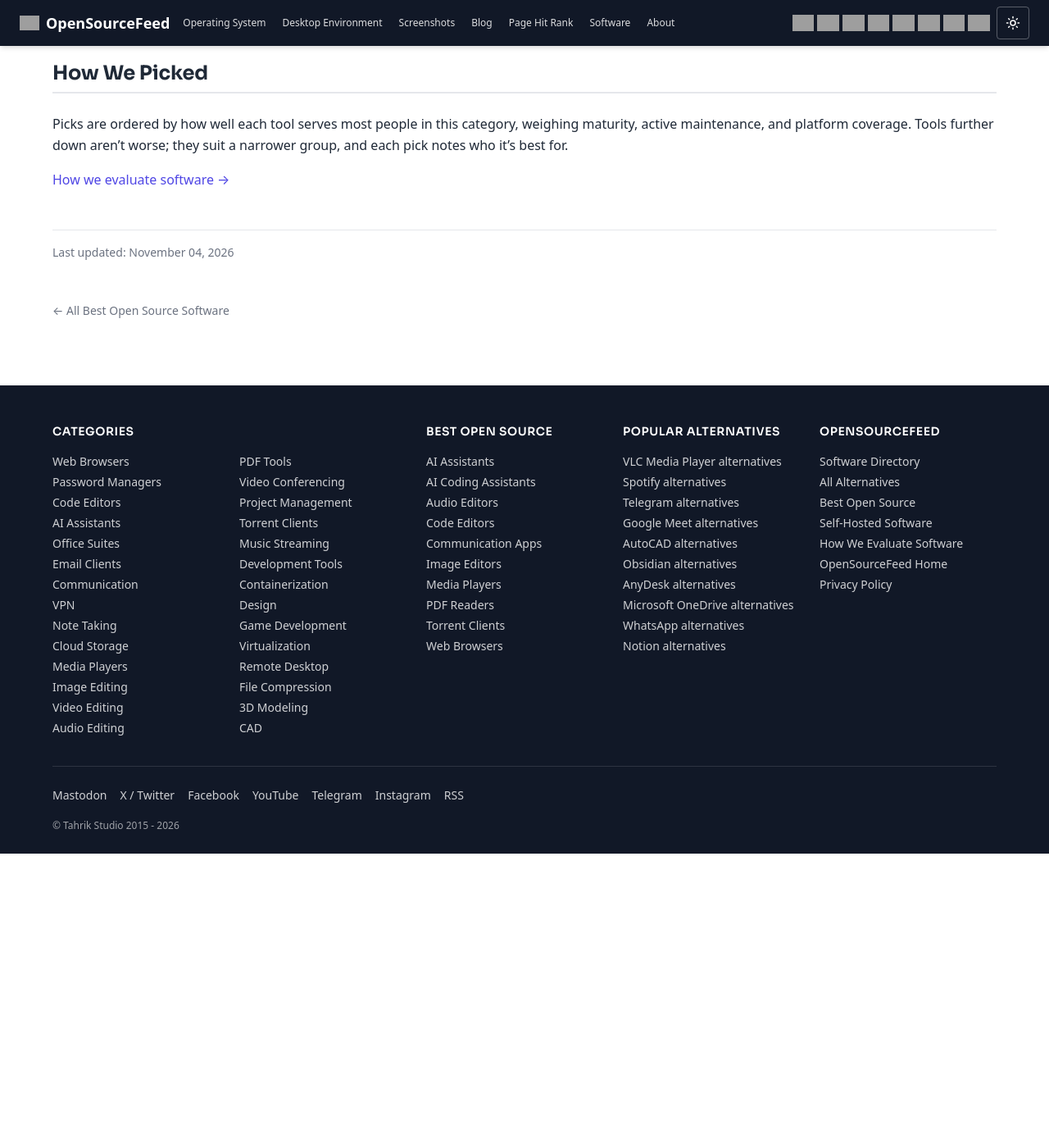
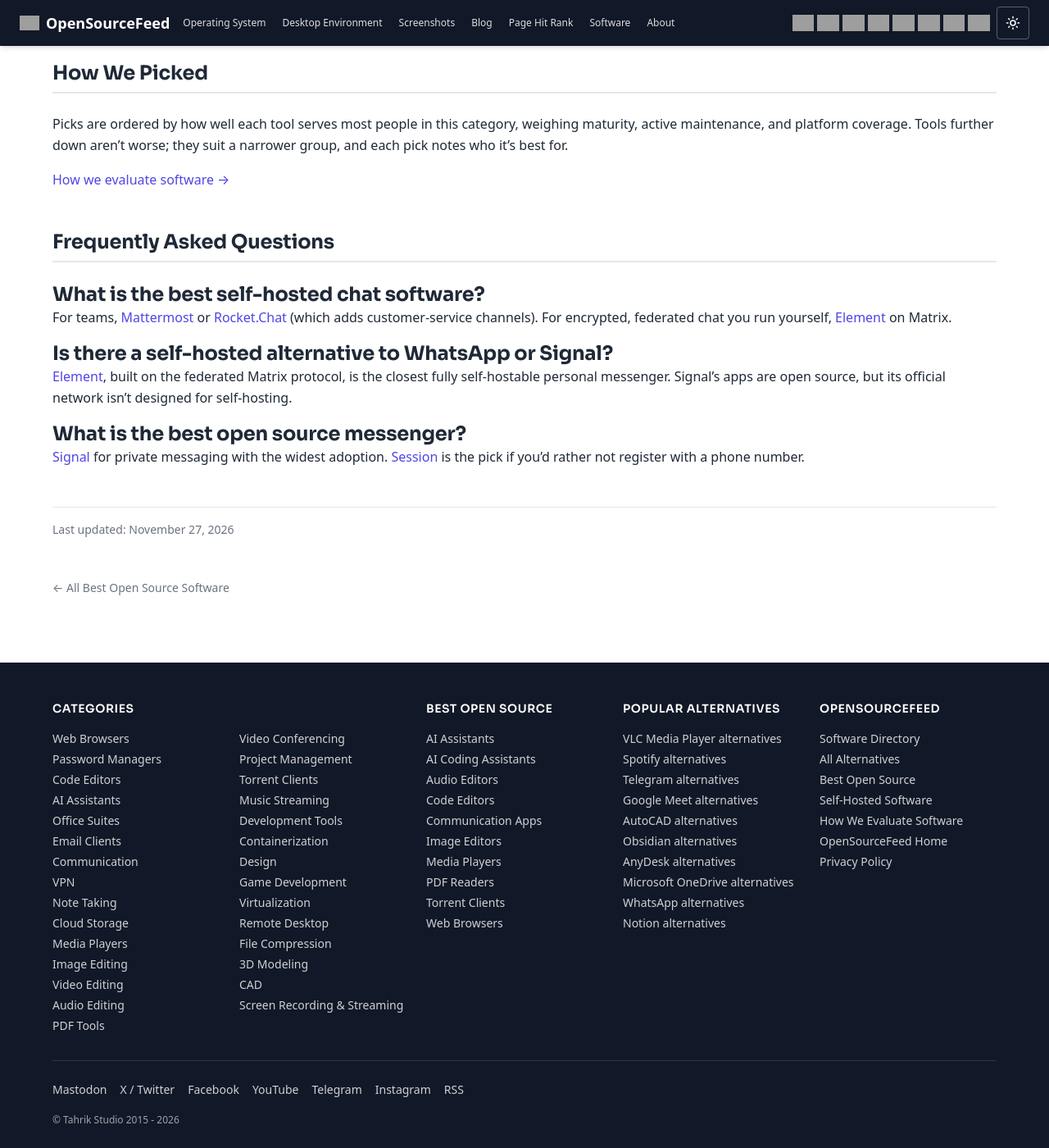
Before and after one commit to opensourcefeed/software, a Jekyll site: the page built from _roundups/communication-apps.md, in a window 1280 px wide and 1400 px high, scrolled down 3209 px. Shown: the whole window at 82% size. Built offline with Jekyll 4.4.1, drawn with Linux system fonts in a browser that asks for light colours; before the commit the page ends 4250 px from its top, so only the background shows below that; some of the changed text lies outside the part shown.

Commit message:
Add Camtasia and OBS Studio pages and expand roundup FAQs
- Add Camtasia software and alternatives pages, OBS Studio software page,
  logos, and generated social cards
- Add screen-recording category to category order, names, and schema map
- List Camtasia as an alternative target on Shotcut
- Add FAQ sections to the AI coding assistants and communication apps roundups
- Update landing page

Co-Authored-By: Claude Opus 5.5 <noreply@anthropic.com>

```diff
--- a/_config.yml
+++ b/_config.yml
@@ -129,6 +129,7 @@ category_order:
   - file-compression
   - 3d-modeling
   - cad
+  - screen-recording
 
 # Category display names (used in software/index.html)
 category_names:
@@ -160,6 +161,7 @@ category_names:
   remote-desktop: "Remote Desktop"
   file-compression: "File Compression"
   ai-assistant: "AI Assistants"
+  screen-recording: "Screen Recording & Streaming"
 
 # Category -> schema.org applicationCategory (used in json-ld-software.html).
 # Values must come from Google's supported list for software apps; a category
@@ -193,6 +195,7 @@ category_schema:
   remote-desktop: UtilitiesApplication
   file-compression: UtilitiesApplication
   ai-assistant: UtilitiesApplication
+  screen-recording: MultimediaApplication
 
 # License identifier -> canonical license text URL (used in json-ld-software.html
 # and the software page's "Is X open source?" answer). Keep `license` values in
--- a/_roundups/communication-apps.md
+++ b/_roundups/communication-apps.md
@@ -7,7 +7,14 @@ category: communication
 tagline: "Team chat and encrypted messaging you can self-host or audit"
 description: "The best open source messaging apps: Signal and Session for private chat, Element for Matrix, and Mattermost, Rocket.Chat, and Zulip for team chat."
 verdict: "For private messaging, [Signal](/software/signal/) is the best open source choice. For team chat you host yourself, use [Mattermost](/software/mattermost/), or [Element](/software/element/) if you want encryption and federation through Matrix."
-last_modified_at: 2026-11-04
+last_modified_at: 2026-11-27
+faq:
+  - question: "What is the best self-hosted chat software?"
+    answer: "For teams, [Mattermost](/software/mattermost/) or [Rocket.Chat](/software/rocket-chat/) (which adds customer-service channels). For encrypted, federated chat you run yourself, [Element](/software/element/) on Matrix."
+  - question: "Is there a self-hosted alternative to WhatsApp or Signal?"
+    answer: "[Element](/software/element/), built on the federated Matrix protocol, is the closest fully self-hostable personal messenger. Signal's apps are open source, but its official network isn't designed for self-hosting."
+  - question: "What is the best open source messenger?"
+    answer: "[Signal](/software/signal/) for private messaging with the widest adoption. [Session](/software/session/) is the pick if you'd rather not register with a phone number."
 picks:
   - slug: signal
     best_for: "Private, encrypted messaging and calls"
--- a/index.html
+++ b/index.html
@@ -1,10 +1,11 @@
 ---
 layout: default
 title: "Software Directory"
+seo_title: "Software Directory: Open Source & Alternatives"
 description: "Browse open source and proprietary software. Find free alternatives to popular commercial tools for Linux, Windows, and macOS."
 json_ld: collection
 featured_image: directory-featured.webp
-last_modified_at: 2026-07-24
+last_modified_at: 2026-11-27
 permalink: /
 ---
 <div class="landing-page">
```
Also changed, not shown: _alternatives/camtasia.md (added, +27 -0 lines), _roundups/ai-coding-assistants.md (+8 -1 lines), _softwares/camtasia.md (added, +41 -0 lines), _softwares/obs-studio.md (added, +45 -0 lines), _softwares/shotcut.md (+2 -1 lines), assets/images/og/alternatives/camtasia.webp (added), assets/images/og/softwares/camtasia.webp (added), assets/images/og/softwares/obs-studio.webp (added), assets/images/og/softwares/shotcut.webp, assets/images/software/camtasia.svg (added), assets/images/software/obs-studio.svg (added).
